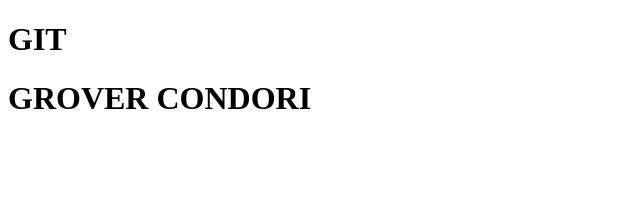
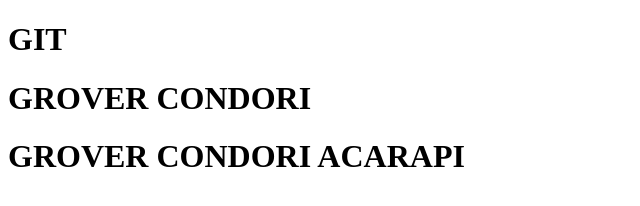
Before and after one commit to grouni/mod1-git-github-1, a plain HTML site: page index.html in a window 1280 px wide. Shown: the whole page, without its empty margins (0-640 px from the left). Drawn offline with Linux system fonts and the light colour scheme.

Commit message:
Actualizacion de hoy 28 jueves

```diff
--- a/index.html
+++ b/index.html
@@ -8,5 +8,6 @@
 <body>
     <h1>GIT</h1>
     <h1>GROVER CONDORI</h1>
+    <h1>GROVER CONDORI ACARAPI</h1>
 </body>
 </html>
```
